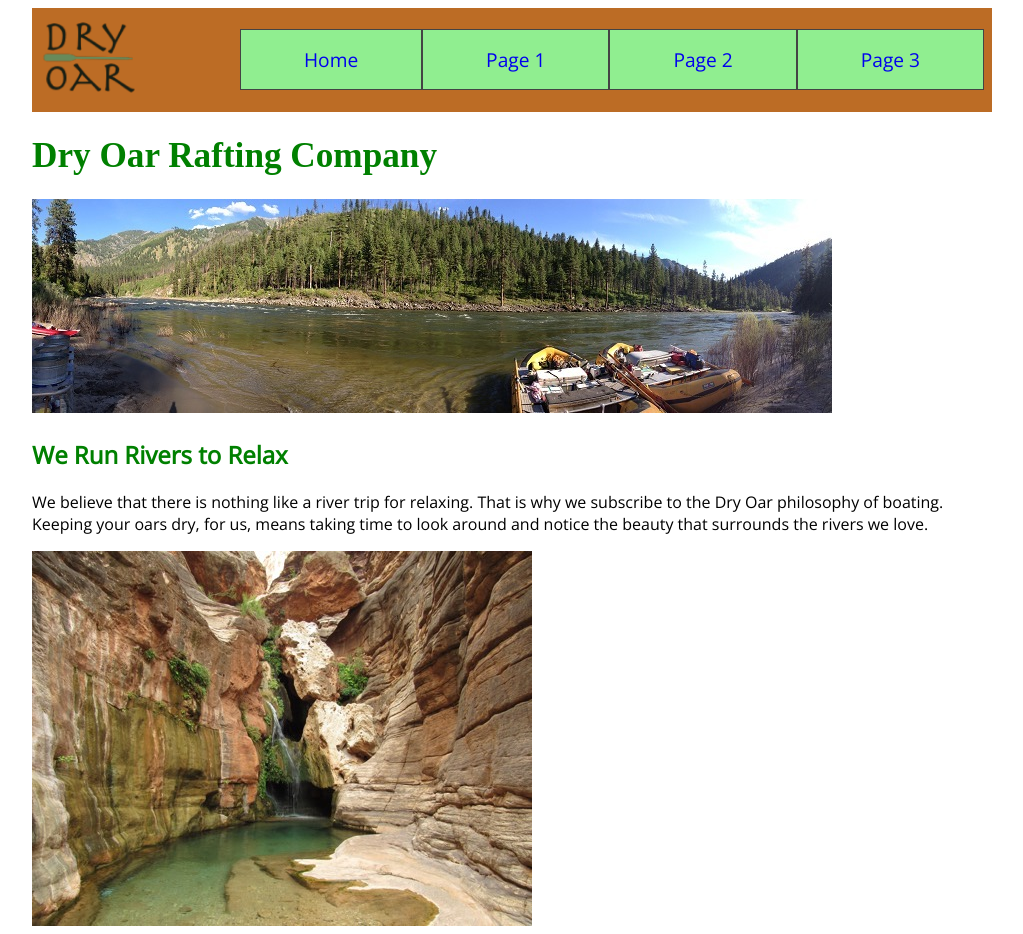
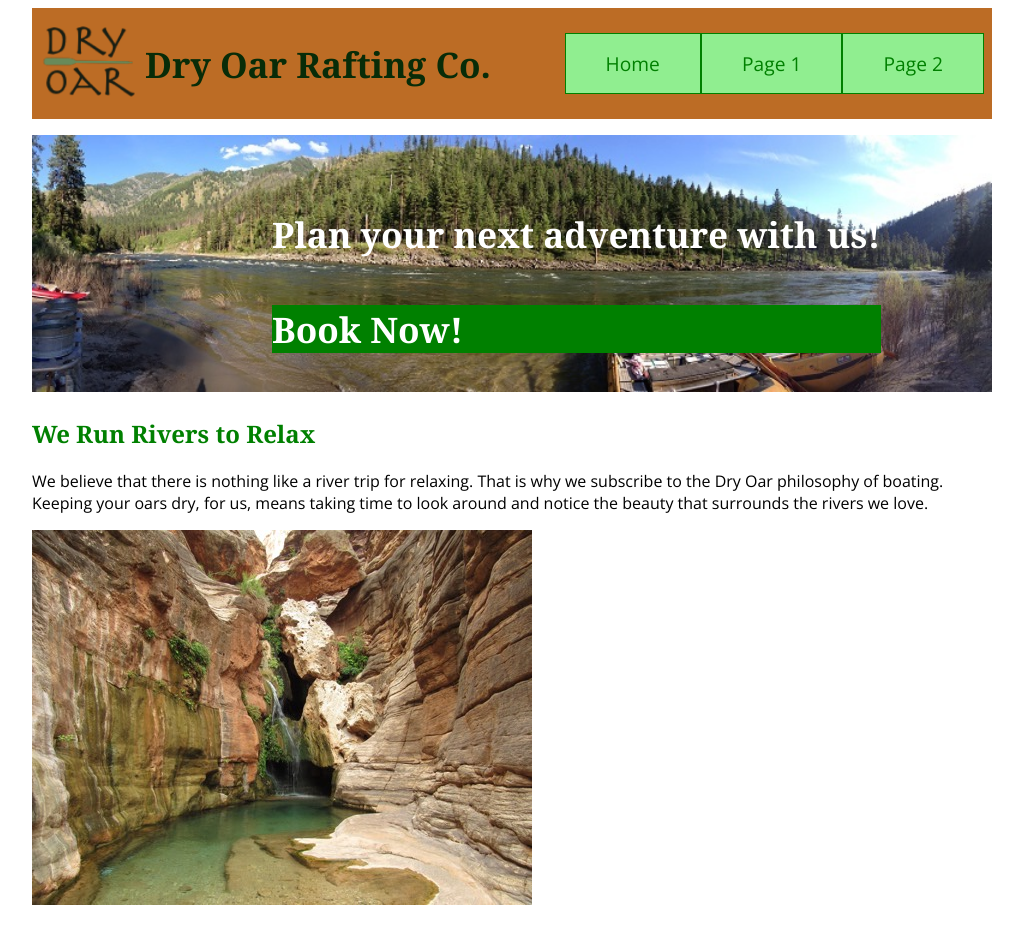
Before and after one commit to Ashle3/wdd130, a plain HTML site: page rafting/index.html in a window 1280 px wide. Shown: the top 934 px of the page, without its empty margins (128-1151 px from the left). Drawn offline with nearby package versions, Linux system fonts and the light colour scheme.

Commit message:
website changes

```diff
--- a/rafting/css/style.css
+++ b/rafting/css/style.css
@@ -16,7 +16,7 @@ header, footer{
 }
 
 header{
-    grid-template-columns: 200px 1fr;
+    grid-template-columns: 105px 1fr 1fr;
 }
 
 main{
@@ -24,19 +24,32 @@ main{
 }
 
 footer{
-    grid-template-columns: 1fr 300px;
+    grid-template-columns: 1fr 200px;
 }
 
 h1{
     font-size: 2.2rem;
-    color: green;
-    font-family:'Times New Roman', Times, serif;
+    color: rgb(8, 44, 8);
+    font-family:Georgia, 'Times New Roman', Times, serif;
 }
 
 h2{
     color: green;
+    font-family:Georgia, 'Times New Roman', Times, serif;
 }
 
+h3{
+    font-size: 2.2rem;
+    font-family: Georgia, 'Times New Roman', Times, serif;
+    color: white;
+}
+
+h4{
+   font-size: 2.2rem;
+   font-family:Georgia, 'Times New Roman', Times, serif;
+   background-color: green;
+   color: white;
+}
 /* Class Selectors */
 .page{
     max-width: 960px;
@@ -54,6 +67,7 @@ h2{
     margin: 0;
     padding: 0;
     text-align: center;
+    grid-column: 3/4;
 }
 
 .mainnav li{
@@ -65,8 +79,9 @@ h2{
     padding: 1rem;
     text-decoration: none;
     background-color: lightgreen;
-    border: 1px solid #444;
+    border: 1px solid green;
     font-size: 1.2rem;
+    color: green;
 }
 
 .mainnav a:hover{
@@ -93,3 +108,27 @@ h2{
     padding: 0;
     text-align: center;
 }
+
+.twitter{
+    margin-right: 10px;
+}
+
+.facebook{
+    margin-right: 10px;
+    margin-left: 20px;
+}
+
+.banner{
+    width: 100%;
+}
+
+.river{
+    position: relative;
+    width: 100%;
+}
+
+.action{
+    position: absolute;
+    top: 175px;
+    left: 400px;
+}
--- a/rafting/index.html
+++ b/rafting/index.html
@@ -15,18 +15,23 @@
     <div class="page">
    <header>
         <a href="index.html"><img class="logo" src = "images/logogreen.png" alt = "Dry Oar Main Logo" width="100" /></a>
+        <h1 class="company">Dry Oar Rafting Co.</h1>
         <nav>
             <ul class="mainnav">
                 <li><a href="index.html" title="Dry Oar Home">Home</a></li>
                 <li><a href="#" title="Page 1">Page 1</a></li>
                 <li><a href="#" title="Page 2">Page 2</a></li>
-                <li><a href="#" title="Page 3">Page 3</a></li>
             </ul>
         </nav>
     </header>
    <main>
-        <h1>Dry Oar Rafting Company</h1>
-        <img class="river" src = "images/river-wide.jpg" alt = "Wide River Shot">
+        <banner>
+            <img class="river" src = "images/river-wide.jpg" alt = "Wide River Shot">
+            <section class="action">
+               <h3>Plan your next adventure with us!</h3>
+               <h4>Book Now!</h4>
+            </section>
+        </banner>
         <section>
             <h2>We Run Rivers to Relax</h2>
             <p>We believe that there is nothing like a river trip for relaxing. That is why we subscribe
@@ -53,9 +58,9 @@
    <footer>
         <p>&#0169; 2021 Dry Oar - Ashlee Butterfield - WDD 130-14</p>
         <div class="social">
-            <a href="https://www.facebook.com/"><img src="images/facebook.png" alt="Facebook" width="50" /></a>
-            <a href="https://www.twitter.com/"><img src="images/twitter.png" alt="Twitter" width="50" /></a>
-            <a href="https://www.instagram.com/"><img src="images/instagram.png" alt="Instagram" width="50" /></a>
+            <a href="https://www.facebook.com/"><img class = "facebook" src="images/facebook.png" alt="Facebook" width="50" /></a>
+            <a href="https://www.twitter.com/"><img class="twitter" src="images/twitter.png" alt="Twitter" width="50" /></a>
+            <a href="https://www.instagram.com/"><img class="instagram" src="images/instagram.png" alt="Instagram" width="50" /></a>
         </div>
    </footer>
     </div>
```
